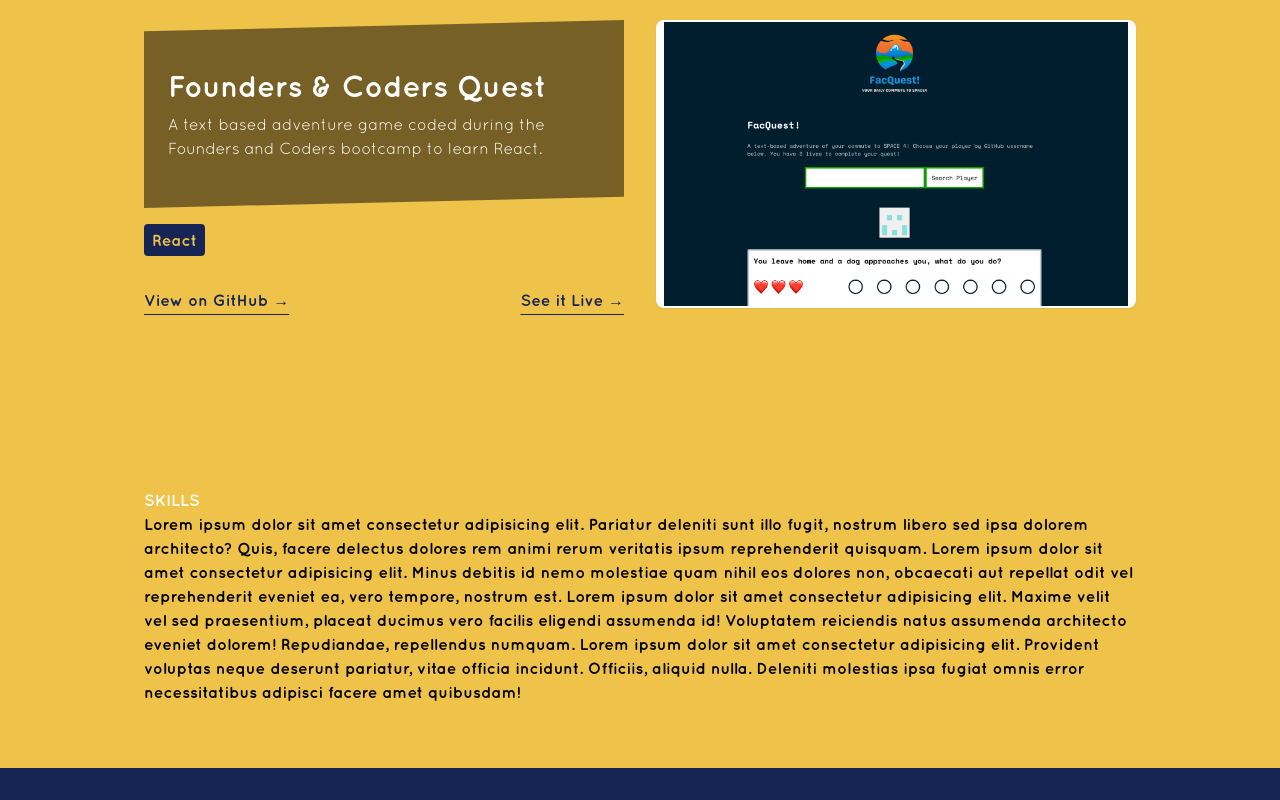
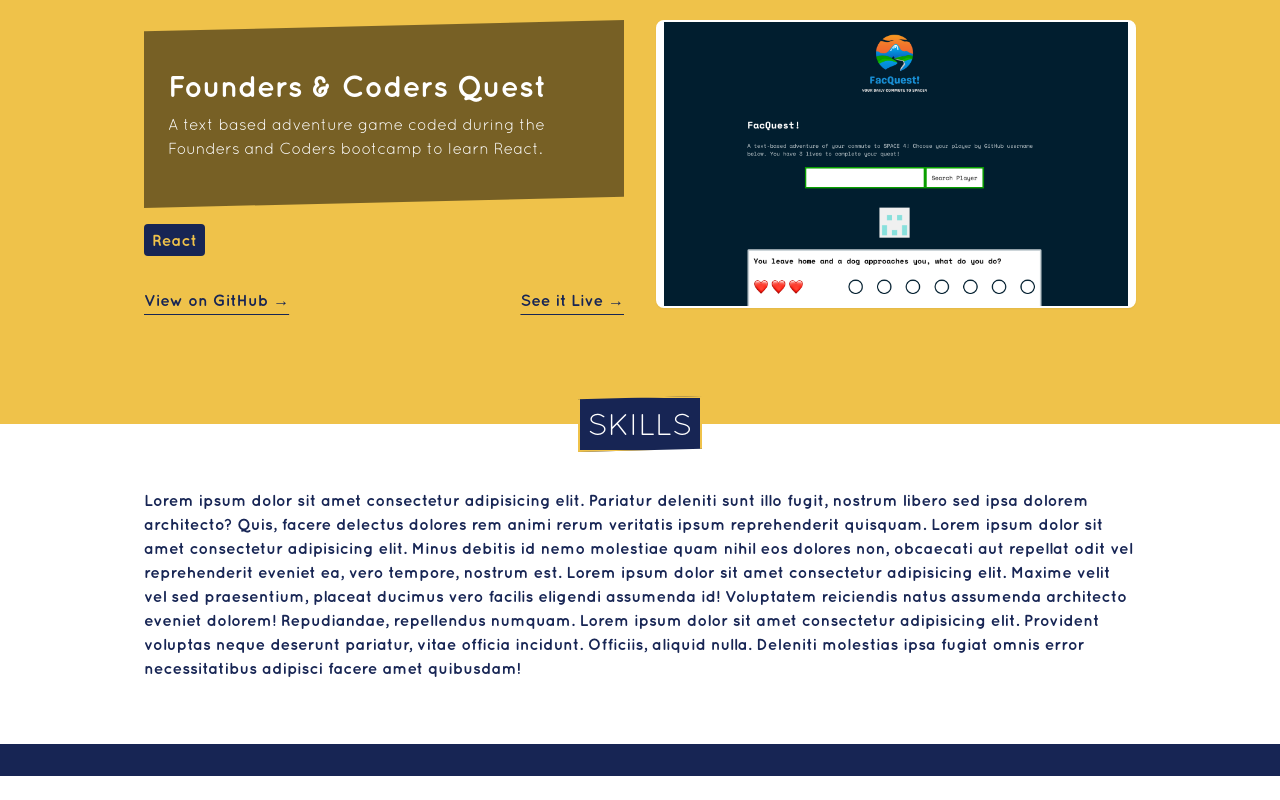
Before and after one commit to paologhidoni/portfolio, a React (Vite) app: page / in a window 1280 px wide. Shown: the part 1674-2474 px from the top of the page. After the commit the page ends 2450 px from the top, so only its background shows below. Built offline with nearby package versions, Linux system fonts and the light colour scheme.

Commit message:
Update temporary Skills component

```diff
--- a/src/components/Skills/Skills.tsx
+++ b/src/components/Skills/Skills.tsx
@@ -1,17 +1,18 @@
 import React from "react";
 import Wrapper from "../../layouts/Wrapper";
+import SectionHeading from "../SectionHeading/SectionHeading";
 
 const Skills: React.FC = () => {
   return (
-    <>
+    <section id="skills" className="relative">
+      <SectionHeading title="Skills" />
+
       <Wrapper
-        id="skills"
-        bgColor="bg-secondaryColor"
+        bgColor="bg-white"
         skewedTop={true}
         skewedEnd={true}
-        extraClasses="text-black font-bold"
+        extraClasses="text-black font-bold text-primaryColor"
       >
-        <h2 className="text-white">SKILLS</h2>
         <p>
           Lorem ipsum dolor sit amet consectetur adipisicing elit. Pariatur
           deleniti sunt illo fugit, nostrum libero sed ipsa dolorem architecto?
@@ -29,7 +30,7 @@ const Skills: React.FC = () => {
           necessitatibus adipisci facere amet quibusdam!
         </p>
       </Wrapper>
-    </>
+    </section>
   );
 };
 
```
